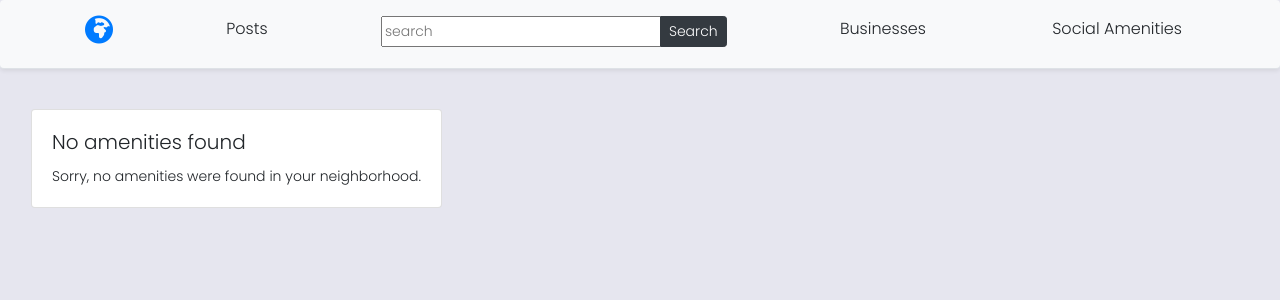
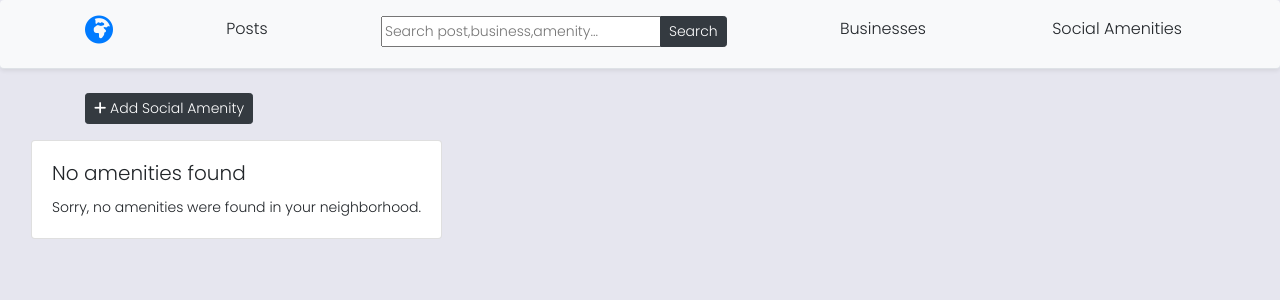
Before and after one commit to John-Njau/D-Areacode, a Django app: template app/templates/main/social_amenities.html in a window 1280 px wide. Shown: the top 300 px of the page. Run offline with Django 4.2, Linux system fonts and the light colour scheme; the template is opened without the code that fills it: values that come from a table or form of the project are taken from there, others are empty; some libraries are stand-ins or nearby versions; some web fonts are replaced.

Commit message:
refactor: search template

```diff
--- a/app/templates/main/home.html
+++ b/app/templates/main/home.html
@@ -48,11 +48,11 @@
             </div>
               <div class="ml-3 mr-3">
               <p class="text-muted float-left mt-2">
-                <small class="card-text fw-3 ">
+                <!-- <small class="card-text fw-3 ">
                   <i class="fas fa-comment-dots h5"></i>
                   <i class="fa-solid fa-heart h5 text-danger"></i>
                   <i class="fas fa-share-alt h5"></i>
-                </small>
+                </small> -->
 
               </p>
 
--- a/app/templates/main/navbar.html
+++ b/app/templates/main/navbar.html
@@ -12,7 +12,7 @@
             <a class="py-2 d-block btn d-md-inline-block" href="{% url 'home' user.profile.neighborhood.id %}">Posts</a>
             <form class="form-inline my-2 my-lg-0 py-2 d-block d-md-inline-block" action="/search">
                 <div class="input-group">
-                    <input name="query" type="text" class="" placeholder="search" />
+                    <input name="query" type="text" class="" placeholder="Search post,business,amenity..." />
                     <div class="input-group-append">
                         <button class="btn btn-dark btn-sm" type="submit" id="button-addon2">Search</button>
                     </div>
--- a/app/templates/main/social_amenities.html
+++ b/app/templates/main/social_amenities.html
@@ -1,12 +1,36 @@
 {% extends "base.html"  %}
 {% load static %}
+{% load crispy_forms_tags %}
 {% block content %}
 {% include 'main/navbar.html' %}
+<div class="container">
+
+    <div class="new-hood" id="post-btn">
+        <a href="" class="btn btn-dark btn-sm">
+            <i class="fa-solid fa-plus "></i> Add Social Amenity
+        </a>
+    </div>
+
+    <div class="row">
+        <div class="col-md-4 col-lg-4 col-sm-12"></div>
+        <div class="col-md-4 col-lg-4 col-sm-12">
+            <div class="new-post m-3 card bg-white p-3" style="display:none;">
+                <!-- Adding a neighborhood -->
+                <form action="" method="post" enctype="multipart/form-data">
+                    {% csrf_token %}
+                    {{form |crispy}}
+                    <input type="submit" class="btn btn-dark btn-sm m-3" id="newpost" value="Add">
+                </form>
+
+            </div>
+        </div>
+        <div class="col-md-4 col-lg-4 col-sm-12"></div>
+    </div>
+</div>
 <main class="container-fluid">
     <div class="amenity-box d-flex flex-wrap">
 
         {% if amenities %}
-
         {% for amenity in amenities %}
         {% if amenity.neighborhood.name == 'Chester Court' %}
         {% endif %}
--- a/app/templates/search/search.html
+++ b/app/templates/search/search.html
@@ -30,7 +30,7 @@
             <div class="m-3 card p-2">
                 <h5>{{business.name}}</h5>
                 <img src="{{business.image.url}}" alt="" class="img-fluid">
-                <a class="btn btn-light m-3" role="button" href="business/details/{{ business.id }}"><i class="fa fa-info-circle"></i>More Info</a>
+                <a class="btn btn-light m-3" role="button" href=""><i class="fa fa-info-circle"></i>More Info</a>
             </div>
             {% endfor %}
         </div>
@@ -62,7 +62,7 @@
             <div class="m-3 card p-2">
                 <h5>{{amenity.name}}</h5>
                 <img src="{{amenity.image.url}}" alt="" class="img-fluid">
-                <a class="btn btn-light m-3" role="button" href="amenity/details/{{ business.id }}">Details</a>
+                <a class="btn btn-light m-3" role="button" href="">Details</a>
             </div>
             {% endfor %}
         </div>
```
Also changed, not shown: app/templates/main/businesses.html (+27 -0 lines), app/templates/main/select_hood.html (+39 -16 lines), 1 other file.
